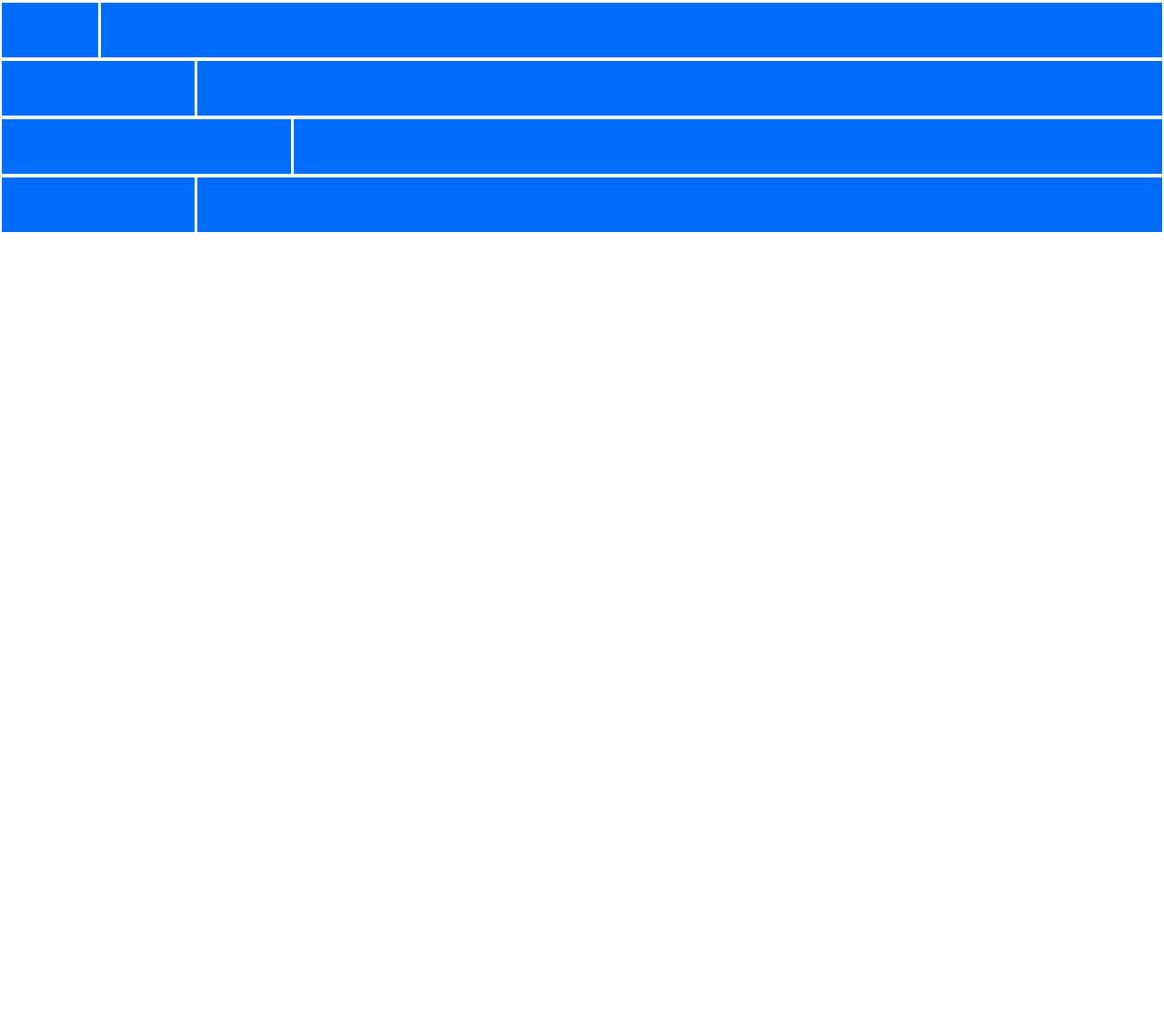
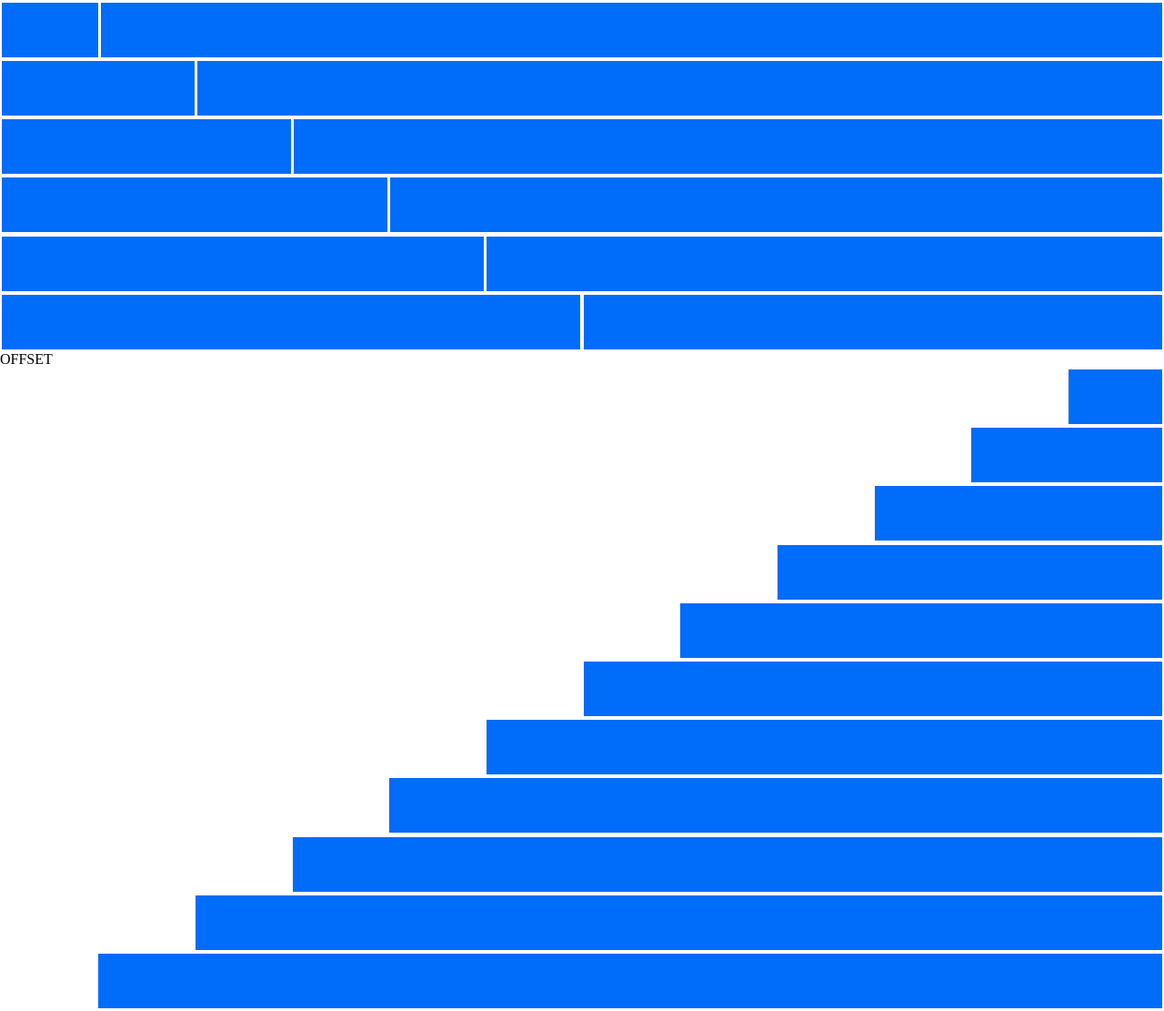
Before and after one commit to dona70909/html-css-12bool, a plain HTML site: page index.html in a window 1280 px wide. Shown: the part 489-1600 px from the top of the page at 91% size. Before the commit the page ends 800 px from the top, so only its background shows below. Drawn offline with Linux system fonts and the light colour scheme.

Commit message:
fine second section

```diff
--- a/index.html
+++ b/index.html
@@ -243,7 +243,7 @@
 
             </section>
 
-            <!-- 3 -->
+            <!-- 4 -->
             <section class="row">
 
                 <div class="clm-lg-3 clm-md-3 clm-sm-3 clm-xs-3 blue-box">
@@ -254,13 +254,35 @@
 
             </section>
 
-            <!-- 4 -->
+            <!-- 5 -->
             <section class="row">
 
-                <div class="clm-lg-2 clm-md-2 clm-sm-2 clm-xs-2 blue-box">
+                <div class="clm-lg-4 clm-md-4 clm-sm-4 clm-xs-4 blue-box">
                 </div>
 
-                <div class="clm-lg-10 clm-md-10 clm-sm-10 clm-xs-10 blue-box">
+                <div class="clm-lg-8 clm-md-8 clm-sm-8 clm-xs-8 blue-box">
+                </div>
+
+            </section>
+
+            <!-- 6 -->
+            <section class="row">
+
+                <div class="clm-lg-5 clm-md-5 clm-sm-5 clm-xs-5 blue-box">
+                </div>
+
+                <div class="clm-lg-7 clm-md-7 clm-sm-7 clm-xs-7 blue-box">
+                </div>
+
+            </section>
+
+            <!-- 7 -->
+            <section class="row">
+
+                <div class="clm-lg-6 clm-md-6 clm-sm-6 clm-xs-6 blue-box">
+                </div>
+
+                <div class="clm-lg-6 clm-md-6 clm-sm-6 clm-xs-6 blue-box">
                 </div>
 
             </section>
@@ -268,6 +290,85 @@
         </section>
 
 
+        <div>
+            <p>OFFSET</p>
+        </div>
+
+        <!-- 1 -->
+        <section class="row">
+            <div class="offset-lg-11 offset-md-11 offset-sm-11 offset-xs-11">
+
+            </div>
+            <div class="clm-lg-1 clm-md-1 clm-sm-1 clm-xs-1 blue-box">
+
+            </div>
+        </section>
+
+        <!-- 2 -->
+        <section class="row">
+            <div class="offset-lg-10 offset-md-10 offset-sm-10 offset-xs-11">
+
+            </div>
+            <div class="clm-lg-2 clm-md-2 clm-sm-2 clm-xs-2 blue-box"></div>
+        </section>
+
+        <!-- 3 -->
+        <section class="row">
+            <div class="offset-lg-9 offset-md-9 offset-sm-9 offset-xs-9"></div>
+            <div class="clm-lg-3 clm-md-3 clm-sm-3 clm-xs-3 blue-box"></div>
+        </section>
+
+        <!-- 4 -->
+        <section class="row">
+            <div class="offset-lg-8 offset-md-8 offset-sm-8 offset-xs-8"></div>
+            <div class="clm-lg-4 clm-md-4 clm-sm-4 clm-xs-4 blue-box"></div>
+        </section>
+
+        <!-- 5 -->
+        <section class="row">
+            <div class="offset-lg-7 offset-md-7 offset-sm-7 offset-xs-7"></div>
+            <div class="clm-lg-5 clm-md-5 clm-sm-5 clm-xs-5 blue-box"></div>
+        </section>
+
+        <!-- 6 -->
+        <section class="row">
+            <div class="offset-lg-6 offset-md-6 offset-sm-6 offset-xs-6"></div>
+            <div class="clm-lg-6 clm-md-6 clm-sm-6 clm-xs-6 blue-box"></div>
+        </section>
+
+        <!-- 7 -->
+        <section class="row">
+            <div class="offset-lg-5 offset-md-5 offset-sm-5 offset-xs-5"></div>
+            <div class="clm-lg-7 clm-md-7 clm-sm-7 clm-xs-7 blue-box"></div>
+        </section>
+
+        <!-- 8 -->
+        <section class="row">
+            <div class="offset-lg-4 offset-md-4 offset-sm-4 offset-xs-4"></div>
+            <div class="clm-lg-8 clm-md-8 clm-sm-8 clm-xs-8 blue-box"></div>
+        </section>
+
+        <!-- 9 -->
+        <section class="row">
+            <div class="offset-lg-3 offset-md-3 offset-sm-3 offset-xs-3"></div>
+            <div class="clm-lg-9 clm-md-9 clm-sm-9 clm-xs-9 blue-box"></div>
+        </section>
+
+        <!-- 10 -->
+        <section class="row">
+            <div class="offset-lg-2 offset-md-2 offset-sm-2 offset-xs-2"></div>
+            <div class="clm-lg-10 clm-md-10 clm-sm-10 clm-xs-10 blue-box"></div>
+        </section>
+
+        <!-- 11 -->
+        <section class="row">
+            <div class="offset-lg-1 offset-md-1 offset-sm-1 offset-xs-1"></div>
+            <div class="clm-lg-11 clm-md-10 clm-sm-11 clm-xs-11 blue-box"></div>
+        </section>
+
+
+
+
     </main>
 </body>
 </html>
```
